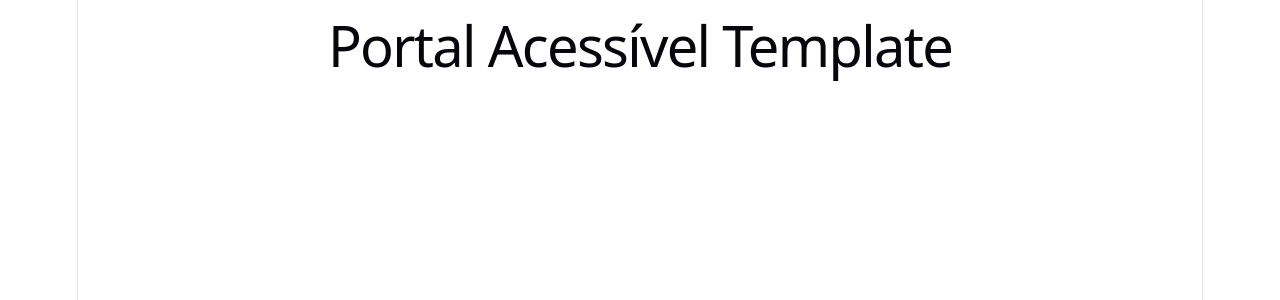
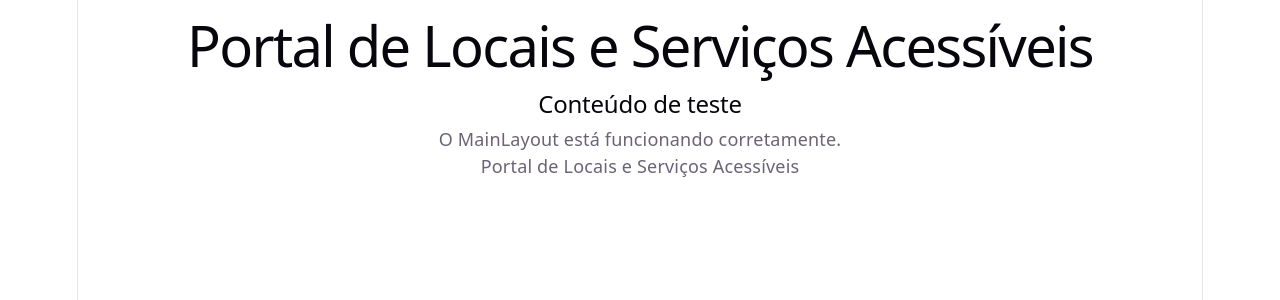
Before and after one commit to 1TDSPF-26/portal-locais-acessiveis, a React (Vite) app: page / in a window 1280 px wide. Shown: the top 300 px of the page. Built offline with nearby package versions, Linux system fonts and the light colour scheme.

Commit message:
feat: criado a estrutura visual principal da aplicação

```diff
--- a/src/App.tsx
+++ b/src/App.tsx
@@ -1,9 +1,10 @@
-
+import { MainLayout } from "./layouts/MainLayout/MainLayout";
 
 export default function App() {
   return (
-    <div>
-      <h1>Portal Acessível Template</h1>
-    </div>
+     <MainLayout>
+      <h2>Conteúdo de teste</h2>
+      <p>O MainLayout está funcionando corretamente.</p>
+    </MainLayout>
   )
 }
--- /dev/null
+++ b/src/components/Footer/Footer.tsx
@@ -0,0 +1,7 @@
+export function Footer() {
+  return (
+    <footer>
+      <p>Portal de Locais e Serviços Acessíveis</p>
+    </footer>
+  );
+}
--- /dev/null
+++ b/src/components/Header/Header.tsx
@@ -0,0 +1,7 @@
+export function Header() {
+  return (
+    <header>
+      <h1>Portal de Locais e Serviços Acessíveis</h1>
+    </header>
+  );
+}
--- /dev/null
+++ b/src/layouts/MainLayout/MainLayout.tsx
@@ -0,0 +1,21 @@
+import type { ReactNode } from "react";
+import { Header } from "../../components/Header/Header";
+import { Footer } from "../../components/Footer/Footer";
+
+interface MainLayoutProps {
+  children: ReactNode;
+}
+
+export function MainLayout({ children }: MainLayoutProps) {
+  return (
+    <>
+      <Header />
+
+      <main>
+        {children}
+      </main>
+
+      <Footer />
+    </>
+  );
+}
```
